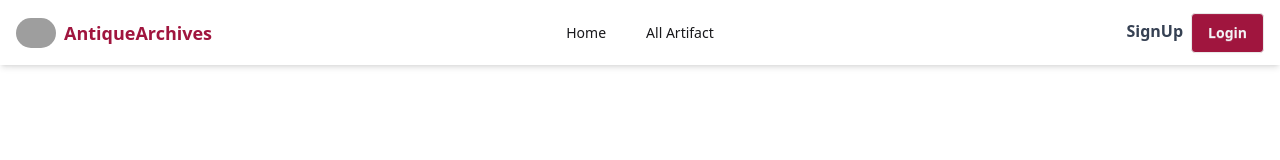
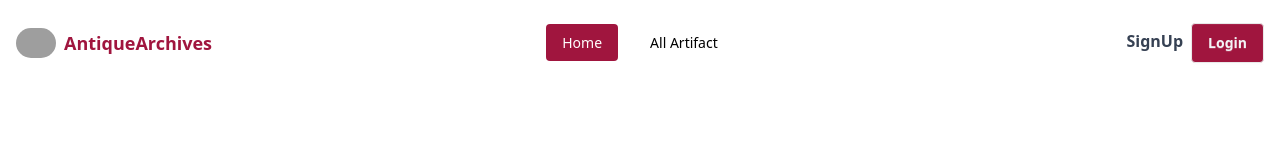
Before and after one commit to tainurrahaman/Time-Treasures-, a React (Vite) app: page / in a window 1280 px wide. Shown: the top 160 px of the page. Built offline with nearby package versions, Linux system fonts and the light colour scheme; no server answers; grey boxes are pictures that could not be loaded.

Commit message:
customize navbar section and blur when scrolling

```diff
--- a/src/Components/Shared/Navbar.jsx
+++ b/src/Components/Shared/Navbar.jsx
@@ -1,10 +1,19 @@
-import { useContext } from "react";
-import { Link } from "react-router-dom";
+import { useContext, useEffect, useState } from "react";
+import { Link, NavLink } from "react-router-dom";
 import { AuthContext } from "../../Provider/AuthProvider";
 import { toast, ToastContainer } from "react-toastify";
 
 const Navbar = () => {
   const { user, logoutUser } = useContext(AuthContext);
+  const [isScrolled, setIsScrolled] = useState(false);
+
+  useEffect(() => {
+    const handleScroll = () => {
+      setIsScrolled(window.scrollY > 50);
+    };
+    window.addEventListener("scroll", handleScroll);
+    return () => window.removeEventListener("scroll", handleScroll);
+  }, []);
 
   const handleLogout = () => {
     logoutUser()
@@ -16,8 +25,69 @@ const Navbar = () => {
       });
   };
 
+  const links = (
+    <>
+      <li>
+        <NavLink
+          to="/"
+          className={({ isActive }) =>
+            `px-4 py-2 rounded font-medium ${
+              isActive ? "bg-[#A0153E] text-white" : " text-black"
+            }`
+          }
+        >
+          Home
+        </NavLink>
+      </li>
+      <li>
+        <NavLink
+          to="/allArtifacts"
+          className={({ isActive }) =>
+            `px-4 py-2 rounded font-medium ${
+              isActive ? "bg-[#A0153E] text-white" : " text-black"
+            }`
+          }
+        >
+          All Artifact
+        </NavLink>
+      </li>
+      {user?.email && (
+        <>
+          <li>
+            <NavLink
+              to="/addArtifacts"
+              className={({ isActive }) =>
+                `px-4 py-2 rounded font-medium ${
+                  isActive ? "bg-[#A0153E] text-white" : " text-black"
+                }`
+              }
+            >
+              Add Artifacts
+            </NavLink>
+          </li>
+          <li>
+            <NavLink
+              to="/myArtifact"
+              className={({ isActive }) =>
+                `px-4 py-2 rounded font-medium ${
+                  isActive ? "bg-[#A0153E] text-white" : " text-black"
+                }`
+              }
+            >
+              MyArtifact
+            </NavLink>
+          </li>
+        </>
+      )}
+    </>
+  );
+
   return (
-    <div className="navbar px-4 fixed top-0 left-0 w-full bg-white shadow-md z-50 p-2 transition-all duration-300">
+    <div
+      className={`navbar px-4 fixed top-0 left-0 w-full p-4 transition-all duration-300 z-50 ${
+        isScrolled ? "bg-white/30 backdrop-blur-md shadow-lg" : "bg-white"
+      }`}
+    >
       {/* Navbar Start: Logo and Mobile Menu */}
       <div className="navbar-start gap-2 ">
         {/* Logo and Brand Name */}
@@ -57,45 +127,13 @@ const Navbar = () => {
             tabIndex={0}
             className="menu menu-sm dropdown-content bg-base-100 rounded-box z-10 mt-3 w-52 p-2 shadow "
           >
-            <li>
-              <Link to="/">Home</Link>
-            </li>
-            <li>
-              <Link to="/allArtifacts">All Artifact</Link>
-            </li>
-            {user?.email && (
-              <>
-                <li>
-                  <Link to="/addArtifacts">Add Artifacts</Link>
-                </li>
-                <li>
-                  <Link to="/myArtifact">MyArtifact</Link>
-                </li>
-              </>
-            )}
+            {links}
           </ul>
         </div>
       </div>
       {/* Navbar Center: Desktop Menu */}
       <div className="navbar-center hidden lg:flex">
-        <ul className="menu menu-horizontal px-1 gap-4 ">
-          <li>
-            <Link to="/">Home</Link>
-          </li>
-          <li>
-            <Link to="/allArtifacts">All Artifact</Link>
-          </li>
-          {user?.email && (
-            <>
-              <li>
-                <Link to="/addArtifacts">Add Artifacts</Link>
-              </li>
-              <li>
-                <Link to="/myArtifact">MyArtifact</Link>
-              </li>
-            </>
-          )}
-        </ul>
+        <ul className="menu menu-horizontal px-1 gap-4 ">{links}</ul>
       </div>
       {/* Navbar End: Login/Logout and User Profile */}
       <div className="navbar-end">
```
